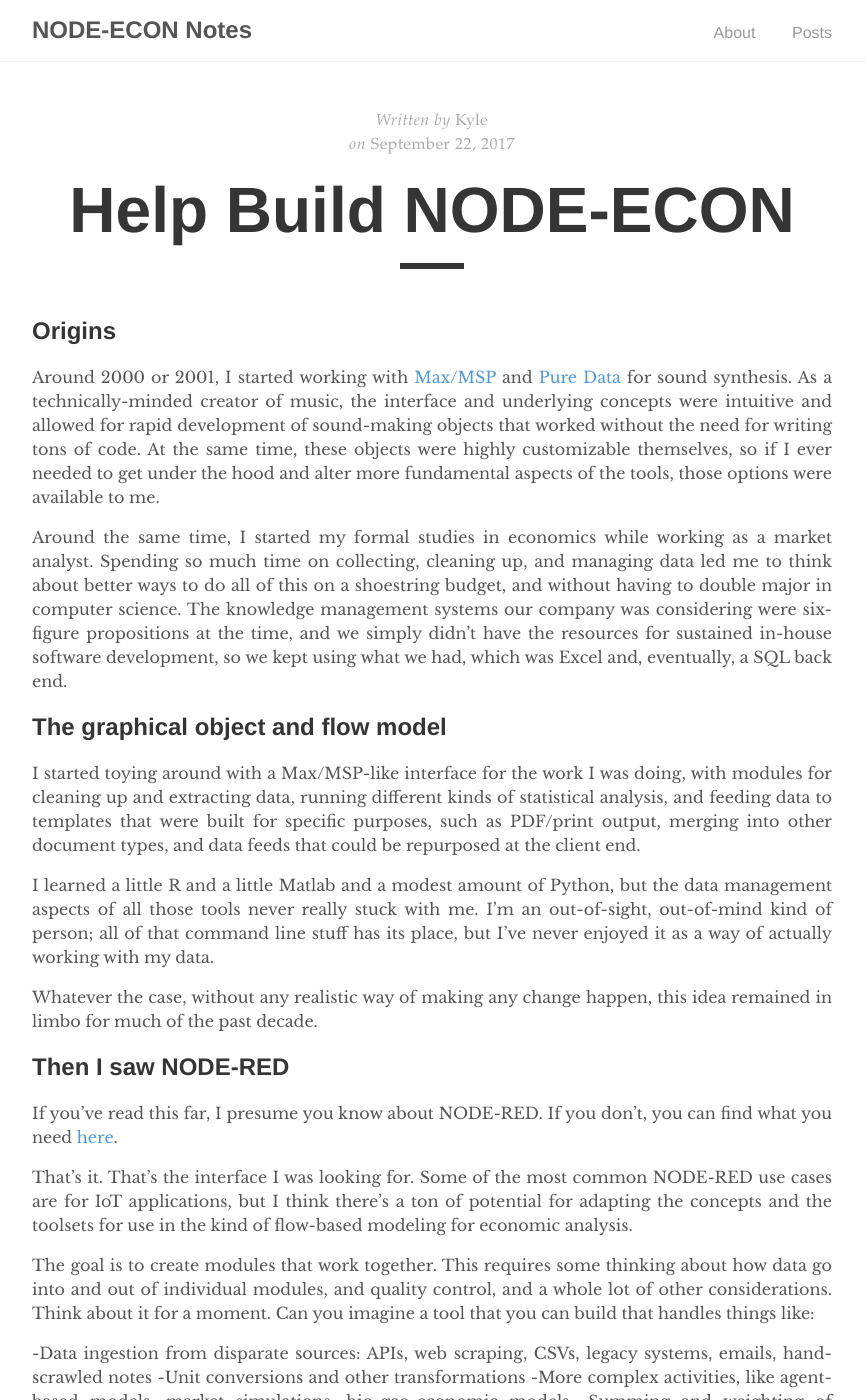
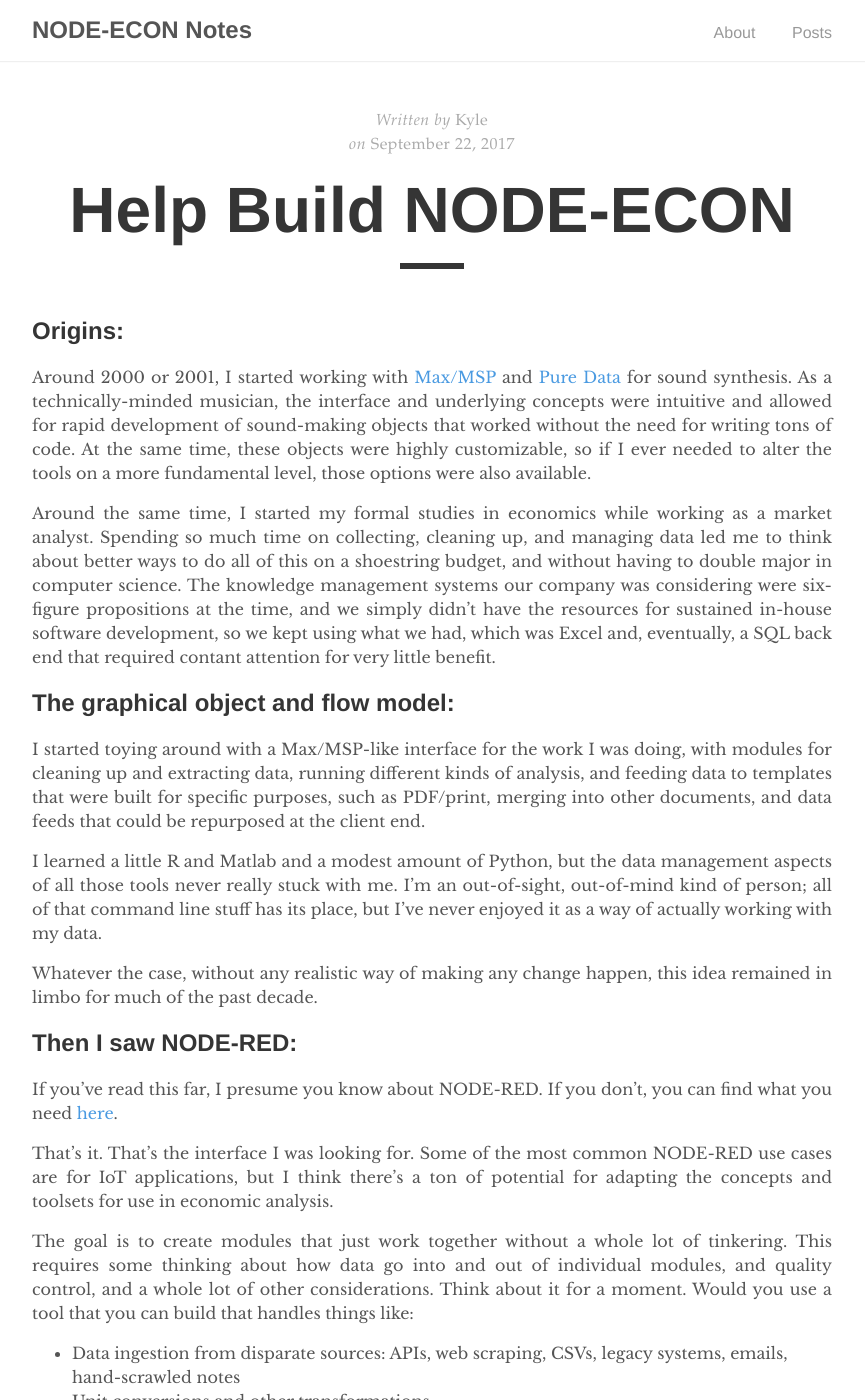
Before and after one commit to node-econ/node-econ.github.io, a Jekyll site: the page built from _posts/2017-09-22-introducing-node-econ.md, in a window 1280 px wide and 1400 px high. Shown: the whole window, without its empty margins (208-1073 px from the left). Built offline with Jekyll 4.4.1, drawn with Linux system fonts in a browser that asks for light colours; some of the changed text lies outside the part shown.

Commit message:
Update 2017-09-22-introducing-node-econ.md

```diff
--- a/_posts/2017-09-22-introducing-node-econ.md
+++ b/_posts/2017-09-22-introducing-node-econ.md
@@ -5,35 +5,35 @@ author: Kyle
 published: true
 ---
 
-## Origins
-Around 2000 or 2001, I started working with [Max/MSP](https://cycling74.com/) and [Pure Data](https://puredata.info/) for sound synthesis. As a technically-minded creator of music, the interface and underlying concepts were intuitive and allowed for rapid development of sound-making objects that worked without the need for writing tons of code. At the same time, these objects were highly customizable themselves, so if I ever needed to get under the hood and alter more fundamental aspects of the tools, those options were available to me.
+## Origins:
+Around 2000 or 2001, I started working with [Max/MSP](https://cycling74.com/) and [Pure Data](https://puredata.info/) for sound synthesis. As a technically-minded musician, the interface and underlying concepts were intuitive and allowed for rapid development of sound-making objects that worked without the need for writing tons of code. At the same time, these objects were highly customizable, so if I ever needed to alter the tools on a more fundamental level, those options were also available.
 
-Around the same time, I started my formal studies in economics while working as a market analyst. Spending so much time on collecting, cleaning up, and managing data led me to think about better ways to do all of this on a shoestring budget, and without having to double major in computer science. The knowledge management systems our company was considering were six-figure propositions at the time, and we simply didn't have the resources for sustained in-house software development, so we kept using what we had, which was Excel and, eventually, a SQL back end.
+Around the same time, I started my formal studies in economics while working as a market analyst. Spending so much time on collecting, cleaning up, and managing data led me to think about better ways to do all of this on a shoestring budget, and without having to double major in computer science. The knowledge management systems our company was considering were six-figure propositions at the time, and we simply didn't have the resources for sustained in-house software development, so we kept using what we had, which was Excel and, eventually, a SQL back end that required contant attention for very little benefit.
 
-## The graphical object and flow model
-I started toying around with a Max/MSP-like interface for the work I was doing, with modules for cleaning up and extracting data, running different kinds of statistical analysis, and feeding data to templates that were built for specific purposes, such as PDF/print output, merging into other document types, and data feeds that could be repurposed at the client end.
+## The graphical object and flow model:
+I started toying around with a Max/MSP-like interface for the work I was doing, with modules for cleaning up and extracting data, running different kinds of analysis, and feeding data to templates that were built for specific purposes, such as PDF/print, merging into other documents, and data feeds that could be repurposed at the client end.
 
-I learned a little R and a little Matlab and a modest amount of Python, but the data management aspects of all those tools never really stuck with me. I'm an out-of-sight, out-of-mind kind of person; all of that command line stuff has its place, but I've never enjoyed it as a way of actually working with my data.
+I learned a little R and Matlab and a modest amount of Python, but the data management aspects of all those tools never really stuck with me. I'm an out-of-sight, out-of-mind kind of person; all of that command line stuff has its place, but I've never enjoyed it as a way of actually working with my data.
 
 Whatever the case, without any realistic way of making any change happen, this idea remained in limbo for much of the past decade.
 
-## Then I saw NODE-RED
+## Then I saw NODE-RED:
 If you've read this far, I presume you know about NODE-RED. If you don't, you can find what you need [here](https://flows.nodered.org/).
 
-That's it. That's the interface I was looking for. Some of the most common NODE-RED use cases are for IoT applications, but I think there's a ton of potential for adapting the concepts and the toolsets for use in the kind of flow-based modeling for economic analysis.
+That's it. That's the interface I was looking for. Some of the most common NODE-RED use cases are for IoT applications, but I think there's a ton of potential for adapting the concepts and toolsets for use in economic analysis.
 
-The goal is to create modules that work together. This requires some thinking about how data go into and out of individual modules, and quality control, and a whole lot of other considerations. Think about it for a moment. Can you imagine a tool that you can build that handles things like:
+The goal is to create modules that just work together without a whole lot of tinkering. This requires some thinking about how data go into and out of individual modules, and quality control, and a whole lot of other considerations. Think about it for a moment. Would you use a tool that you can build that handles things like:
 
--Data ingestion from disparate sources: APIs, web scraping, CSVs, legacy systems, emails, hand-scrawled notes
--Unit conversions and other transformations
--More complex activities, like agent-based models, market simulations, bio-geo-economic models
--Summing and weighting of models
+- Data ingestion from disparate sources: APIs, web scraping, CSVs, legacy systems, emails, hand-scrawled notes
+- Unit conversions and other transformations
+- More complex activities, like agent-based models, market simulations, bio-geo-economic models
+- Summing and weighting of different models into one output
 
-Yes, I know all this stuff already exists. But I don't think it exists in this form, in a way usable to the people who actually consume and make decisions based on the data. The people who don't have an extra ten hours a day to learn the finer points but who are perfectly capable of generating sophisticated and useful models with the right set of tools.
+*Yes, I know all this stuff already exists*. But I don't think it exists in this interface, in a way usable to the people who consume and make decisions based on the data. The people who don't have an extra ten hours a day to learn the finer points but who are perfectly capable of generating sophisticated and useful models with the right set of tools.
 
 ## Use it. Modify it. Contribute to it.
 NODE-ECON is intended for all to use, all here in our [GitHub repository](https://github.com/node-econ).
 
-What we could really use is your help in building this idea into a living, breathing system, for use by practitioners in all of the possible econ variants, from applied to theoretical, from micro to macro, from environmental and natural resources to information technology.
+What we could really use is your help in building this idea into a living, breathing system, for use by practitioners in all of the branches of econ and decision science, from applied to theoretical, from micro to macro, from environmental and natural resources to labor and technology.
 
 Contact me at kyle@integrativeecon.com if you'd like to get involved!
```
